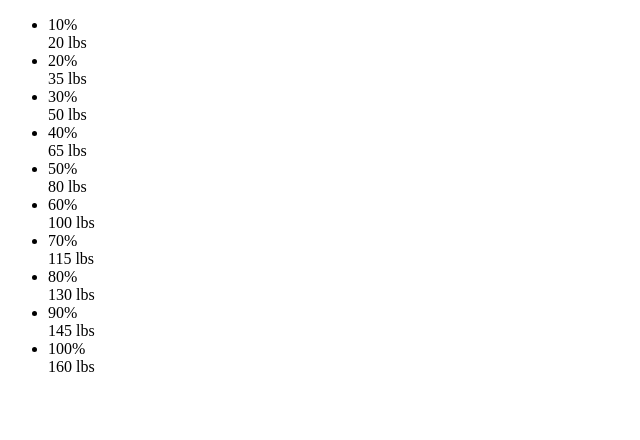
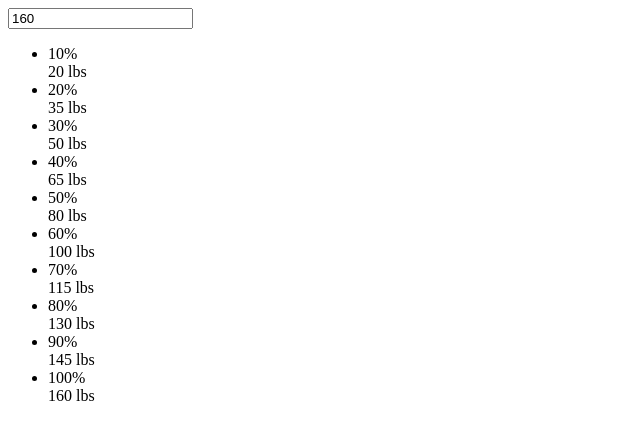
Before and after one commit to advantgard/repsapp, a React app: page / in a window 1280 px wide. Shown: the top 440 px of the page, without its empty margins (0-640 px from the left). Built offline with nearby package versions, Linux system fonts and the light colour scheme.

Commit message:
Add input field

```diff
--- a/src/App.js
+++ b/src/App.js
@@ -1,11 +1,35 @@
 import React from "react";
-import { RecordList } from "./components/RecordList";
+import { RecordInput, RecordList } from "./components/RecordList";
 
 export default class App extends React.Component {
 
+	constructor() {
+		super();
+
+		this.state = {
+			record: 160,
+			steps: 10
+		};
+
+		this.handleRecordChange = this.handleRecordChange.bind( this );
+	}
+
+	handleRecordChange( evt ) {
+
+		this.setState( {
+			record: evt.target.value
+		} );
+
+	}
+
 	render() {
 
-		return <RecordList record={160} steps={10}/>;
+		return (
+			<div className="rxapp">
+				<RecordInput onChange={this.handleRecordChange} value={this.state.record}/>
+				<RecordList record={this.state.record} steps={this.state.steps}/>
+			</div>
+		);
 
 	}
 
--- /dev/null
+++ b/src/components/RecordList/RecordInput.js
@@ -0,0 +1,5 @@
+import React from "react";
+
+export const RecordInput = props =>
+
+	<input type="text" {...props} />;
--- a/src/components/RecordList/RecordList.js
+++ b/src/components/RecordList/RecordList.js
@@ -2,7 +2,7 @@ import React from "react";
 import { round5 } from "../../lib/RecordListHelpers";
 import { RecordListRow } from "./RecordListRow";
 
-export const RecordList = (props) => {
+export const RecordList = ( props ) => {
 
 	const unit = props.record / props.steps;
 	const percentage = 100 / props.steps;
--- a/src/components/RecordList/index.js
+++ b/src/components/RecordList/index.js
@@ -1,2 +1,3 @@
-export {RecordList} from "./RecordList";
-export {RecordListRow} from "./RecordListRow";
+export { RecordList } from "./RecordList";
+export { RecordListRow } from "./RecordListRow";
+export { RecordInput } from "./RecordInput";
--- a/src/lib/RecordListHelpers.js
+++ b/src/lib/RecordListHelpers.js
@@ -1 +1 @@
-export const round5 = number => Math.ceil(number / 5) * 5;
+export const round5 = number => Math.ceil( number / 5 ) * 5;
```
Also changed, not shown: src/components/RecordList/RecordListRow.js (+2 -6 lines), src/index.js (+5 -3 lines).
